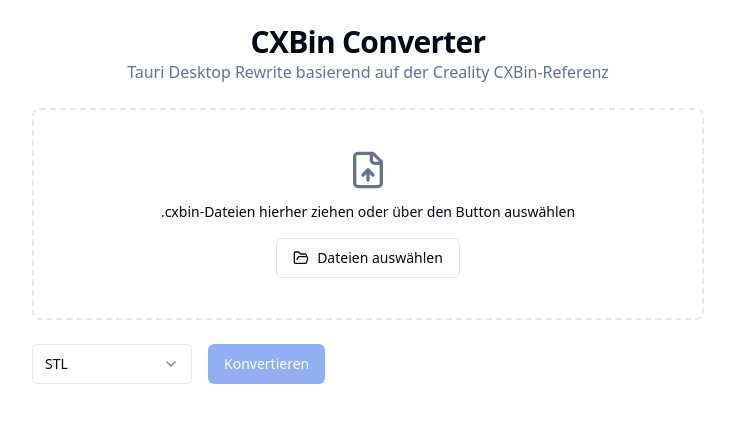
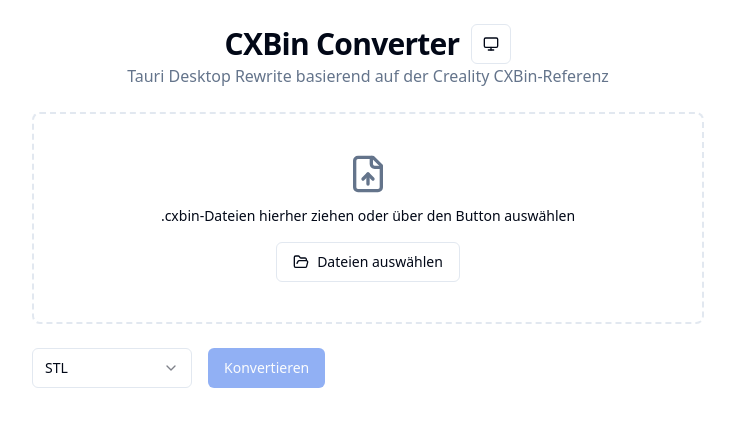
Before and after one commit to HellBz/CXBin-Converter, a React (Vite) app: page / in a window 1280 px wide. Shown: the top 426 px of the page, without its empty margins (272-1007 px from the left). Built offline with nearby package versions, Linux system fonts and the light colour scheme.

Commit message:
feat: Dark Mode mit System-Erkennung und Theme-Toggle

```diff
--- a/src/App.tsx
+++ b/src/App.tsx
@@ -2,8 +2,18 @@
 import { invoke } from "@tauri-apps/api/core";
 import { getCurrentWebview } from "@tauri-apps/api/webview";
 import { open } from "@tauri-apps/plugin-dialog";
-import { FileUp, FolderOpen, Loader2, Trash2, Eye } from "lucide-react";
+import {
+  FileUp,
+  FolderOpen,
+  Loader2,
+  Trash2,
+  Eye,
+  Sun,
+  Moon,
+  Monitor,
+} from "lucide-react";
 import { Button } from "@/components/ui/button";
+import { useTheme } from "@/components/ThemeProvider";
 import {
   Select,
   SelectContent,
@@ -28,6 +38,17 @@
 }
 
 const FORMATS = ["stl", "ply", "obj", "off", "3mf", "amf", "vrml", "x3d"];
+
+function ThemeToggle() {
+  const { theme, toggleTheme } = useTheme();
+  return (
+    <Button variant="outline" size="icon" onClick={toggleTheme} title={`Theme: ${theme}`}>
+      {theme === "light" && <Sun className="h-4 w-4" />}
+      {theme === "dark" && <Moon className="h-4 w-4" />}
+      {theme === "system" && <Monitor className="h-4 w-4" />}
+    </Button>
+  );
+}
 
 export default function App() {
   const [files, setFiles] = useState<string[]>([]);
@@ -98,7 +119,10 @@
     <div className="min-h-screen bg-background p-6">
       <div className="mx-auto max-w-2xl space-y-6">
         <div className="text-center">
-          <h1 className="text-3xl font-bold tracking-tight">CXBin Converter</h1>
+          <div className="flex items-center justify-center gap-3">
+            <h1 className="text-3xl font-bold tracking-tight">CXBin Converter</h1>
+            <ThemeToggle />
+          </div>
           <p className="text-muted-foreground">
             Tauri Desktop Rewrite basierend auf der Creality CXBin-Referenz
           </p>
@@ -175,7 +199,9 @@
               <div
                 key={i}
                 className={`rounded-lg border p-4 ${
-                  r.success ? "border-green-200 bg-green-50" : "border-red-200 bg-red-50"
+                  r.success
+                    ? "border-green-500/30 bg-green-500/10 dark:border-green-400/30 dark:bg-green-400/10"
+                    : "border-red-500/30 bg-red-500/10 dark:border-red-400/30 dark:bg-red-400/10"
                 }`}
               >
                 <div className="font-medium">
@@ -194,7 +220,7 @@
                   </div>
                 )}
                 {!r.success && r.error && (
-                  <div className="mt-2 text-sm text-red-700">{r.error}</div>
+                  <div className="mt-2 text-sm text-red-700 dark:text-red-300">{r.error}</div>
                 )}
               </div>
             ))}
--- /dev/null
+++ b/src/components/ThemeProvider.tsx
@@ -0,0 +1,84 @@
+import { createContext, useContext, useEffect, useState } from "react";
+
+type Theme = "dark" | "light" | "system";
+
+interface ThemeProviderState {
+  theme: Theme;
+  setTheme: (theme: Theme) => void;
+  toggleTheme: () => void;
+}
+
+const ThemeProviderContext = createContext<ThemeProviderState | undefined>(
+  undefined
+);
+
+interface ThemeProviderProps {
+  children: React.ReactNode;
+  defaultTheme?: Theme;
+  storageKey?: string;
+}
+
+export function ThemeProvider({
+  children,
+  defaultTheme = "system",
+  storageKey = "cxbin-theme",
+}: ThemeProviderProps) {
+  const [theme, setTheme] = useState<Theme>(() => {
+    if (typeof window === "undefined") return defaultTheme;
+    return (localStorage.getItem(storageKey) as Theme) || defaultTheme;
+  });
+
+  useEffect(() => {
+    const root = window.document.documentElement;
+    root.classList.remove("light", "dark");
+
+    let resolved = theme;
+    if (theme === "system") {
+      resolved = window.matchMedia("(prefers-color-scheme: dark)").matches
+        ? "dark"
+        : "light";
+    }
+    root.classList.add(resolved);
+  }, [theme]);
+
+  useEffect(() => {
+    const media = window.matchMedia("(prefers-color-scheme: dark)");
+    const listener = () => {
+      if (theme === "system") {
+        const root = window.document.documentElement;
+        root.classList.remove("light", "dark");
+        root.classList.add(media.matches ? "dark" : "light");
+      }
+    };
+    media.addEventListener("change", listener);
+    return () => media.removeEventListener("change", listener);
+  }, [theme]);
+
+  const value = {
+    theme,
+    setTheme: (t: Theme) => {
+      localStorage.setItem(storageKey, t);
+      setTheme(t);
+    },
+    toggleTheme: () => {
+      const next =
+        theme === "dark" ? "light" : theme === "light" ? "system" : "dark";
+      localStorage.setItem(storageKey, next);
+      setTheme(next);
+    },
+  };
+
+  return (
+    <ThemeProviderContext.Provider value={value}>
+      {children}
+    </ThemeProviderContext.Provider>
+  );
+}
+
+export function useTheme() {
+  const context = useContext(ThemeProviderContext);
+  if (context === undefined) {
+    throw new Error("useTheme must be used within a ThemeProvider");
+  }
+  return context;
+}
--- a/src/main.tsx
+++ b/src/main.tsx
@@ -1,5 +1,10 @@
 import ReactDOM from "react-dom/client";
 import App from "./App";
+import { ThemeProvider } from "./components/ThemeProvider";
 import "./index.css";
 
-ReactDOM.createRoot(document.getElementById("root")!).render(<App />);
+ReactDOM.createRoot(document.getElementById("root")!).render(
+  <ThemeProvider>
+    <App />
+  </ThemeProvider>
+);
```
